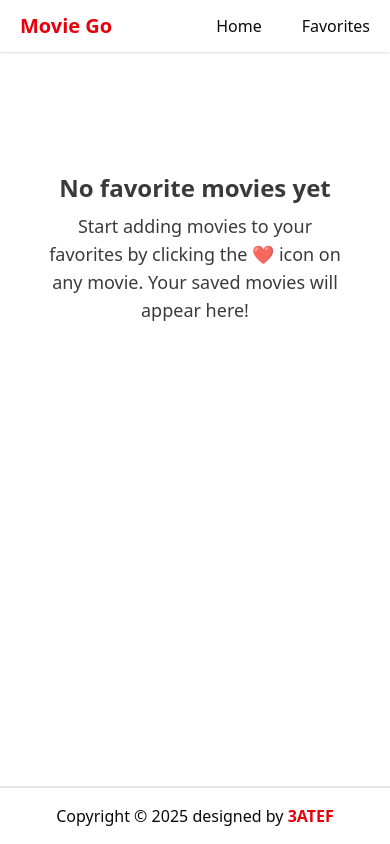
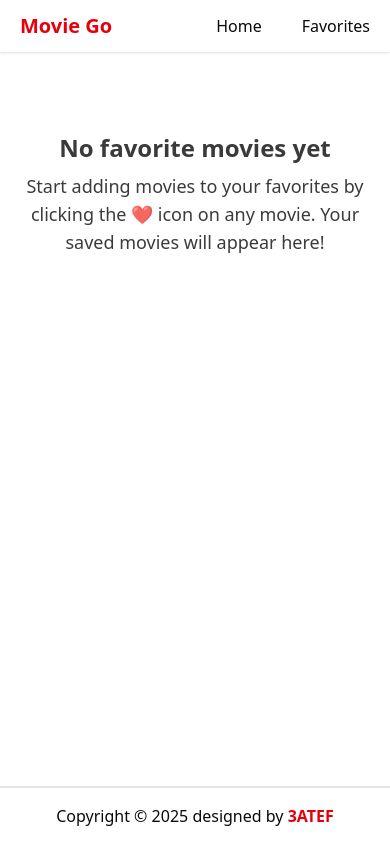
Before and after one commit to AbdelrahmanAshraf62651/MovieGo, a React (Vite) app: page /movie-go/favorite in a window 390 px wide. Built offline with nearby package versions, Linux system fonts and the light colour scheme.

Commit message:
fix: responsive card issue

```diff
--- a/src/App.jsx
+++ b/src/App.jsx
@@ -7,7 +7,7 @@ import { Route, Routes } from "react-router-dom"
 function App() {
     return <div className="min-h-screen flex flex-col">
         <Navbar />
-        <main className="main-content px-5 md:px-10 flex-grow">
+        <main className="main-content px-2 md:px-5 flex-grow">
             <Routes>
                 <Route path="/" element={<Home />} />
                 <Route path="/favorite" element={<Favourite />} />
--- a/src/pages/Favourite.jsx
+++ b/src/pages/Favourite.jsx
@@ -19,10 +19,10 @@ function Favourite() {
     }, []);
 
     return (
-        <div className="fav px-5 py-10">
+        <div className="fav">
             {favs.length !== 0 ?
                 (
-                    <div className="grid grid-cols-1 sm:grid-cols-2 md:grid-cols-3 lg:grid-cols-4 gap-5">
+                    <div className="grid grid-cols-2 md:grid-cols-3 lg:grid-cols-4 gap-2 sm:gap-5">
                         {favs.map(movie => (
                             <MovieCard key={movie.id} movie={movie} />
                         ))}
--- a/src/pages/Home.jsx
+++ b/src/pages/Home.jsx
@@ -78,7 +78,7 @@ function Home() {
             ) : (
                 <>
                     <h1 className="text-3xl my-5 font-bold">Popular Movies</h1>
-                    <div className="movie-grid grid grid-cols-1 sm:grid-cols-2 md:grid-cols-3 lg:grid-cols-4 gap-5">
+                    <div className="movie-grid grid grid-cols-2 md:grid-cols-3 lg:grid-cols-4 gap-2 md:gap-5">
                         {movies.length > 0 ? (
                             movies.map((movie) => <MovieCard key={movie.id} movie={movie} />)
                         ) : (
@@ -86,7 +86,7 @@ function Home() {
                         )}
                     </div>
                     <h1 className="text-3xl my-5 font-bold">Popular TV Shows</h1>
-                    <div className="movie-grid grid grid-cols-1 sm:grid-cols-2 md:grid-cols-3 lg:grid-cols-4 gap-5">
+                    <div className="movie-grid grid grid-cols-2 md:grid-cols-3 lg:grid-cols-4 gap-2 md:gap-5">
                         {tvs.length > 0 ? (
                             tvs.map((tv) => <MovieCard key={tv.id} movie={tv} />)
                         ) : (
```
